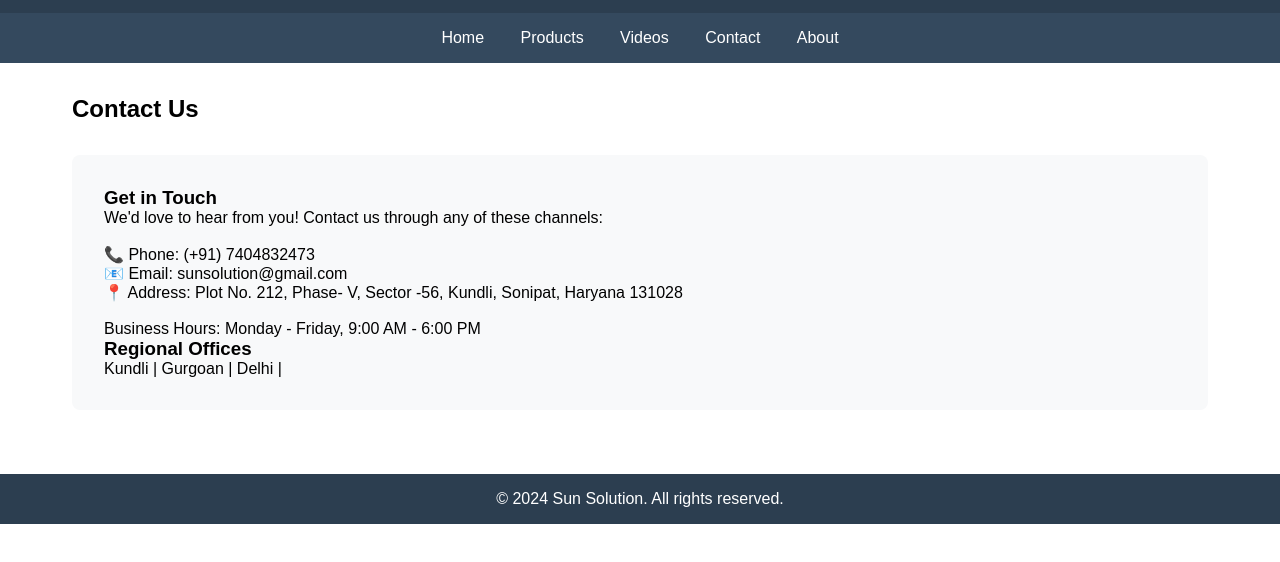
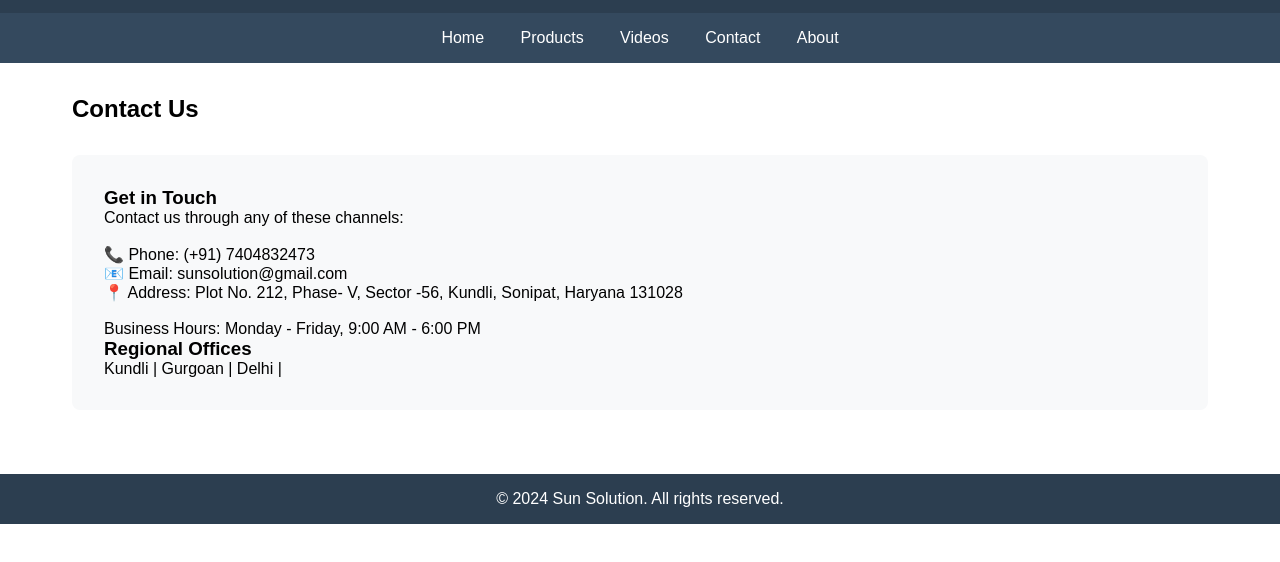
Before and after one commit to Hardik-GITH/Sun, a plain HTML site: page index.html in a window 1280 px wide. Both pictures are taken after a click on the link "Contact". Shown: the part 74-636 px from the top of the page. Drawn offline with Linux system fonts and the light colour scheme.

Commit message:
index.html

```diff
--- a/index.html
+++ b/index.html
@@ -342,7 +342,7 @@ Provide support: Good teams offer added support and opportunities for developmen
         <h2>Contact Us</h2>
         <div class="contact-info">
             <h3>Get in Touch</h3>
-            <p>We'd love to hear from you! Contact us through any of these channels:</p>
+            <p> Contact us through any of these channels:</p>
             <br>
             <p>📞 Phone: (+91) 7404832473</p>
             <p>📧 Email: sunsolution@gmail.com</p>
```
